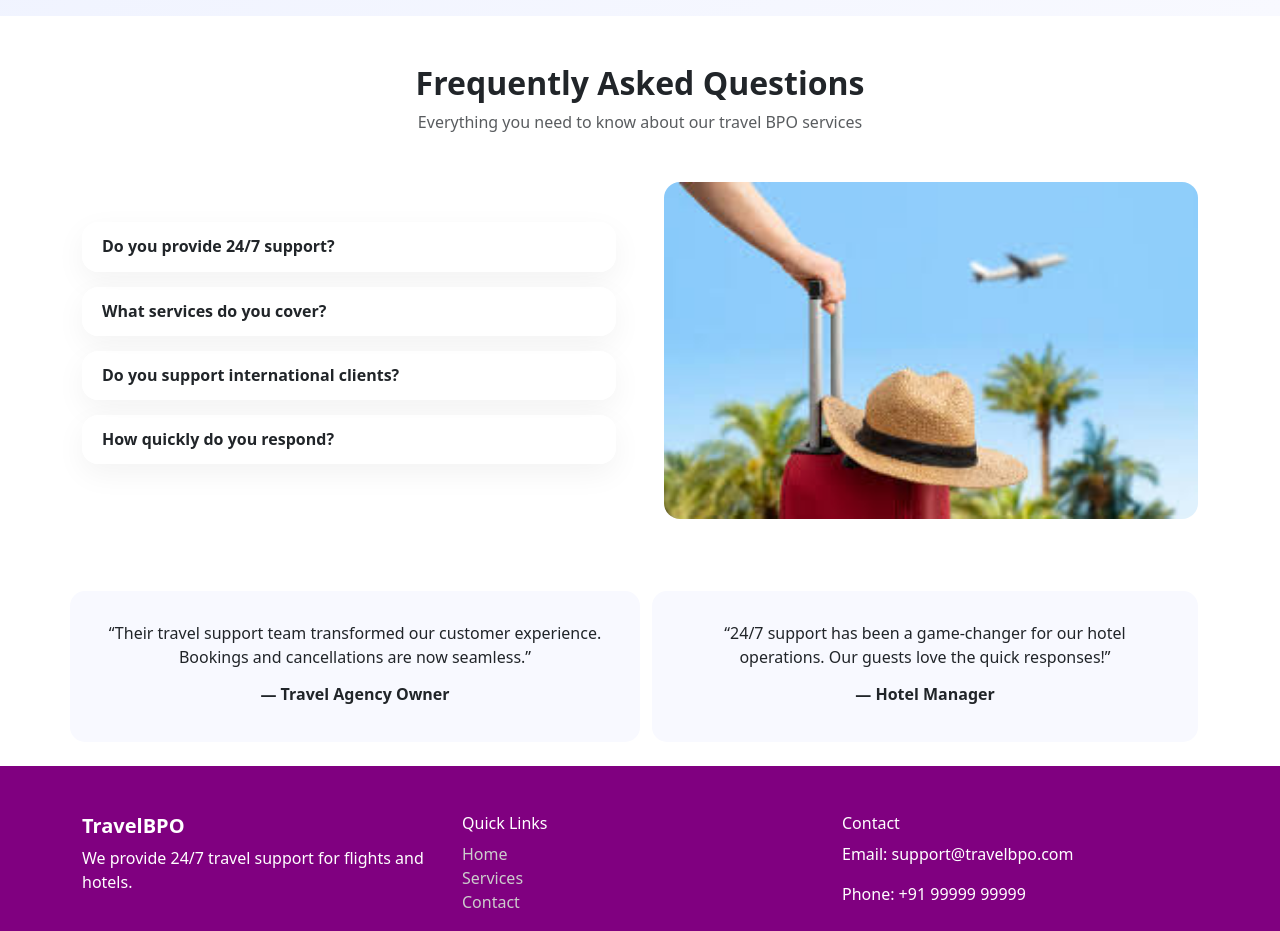
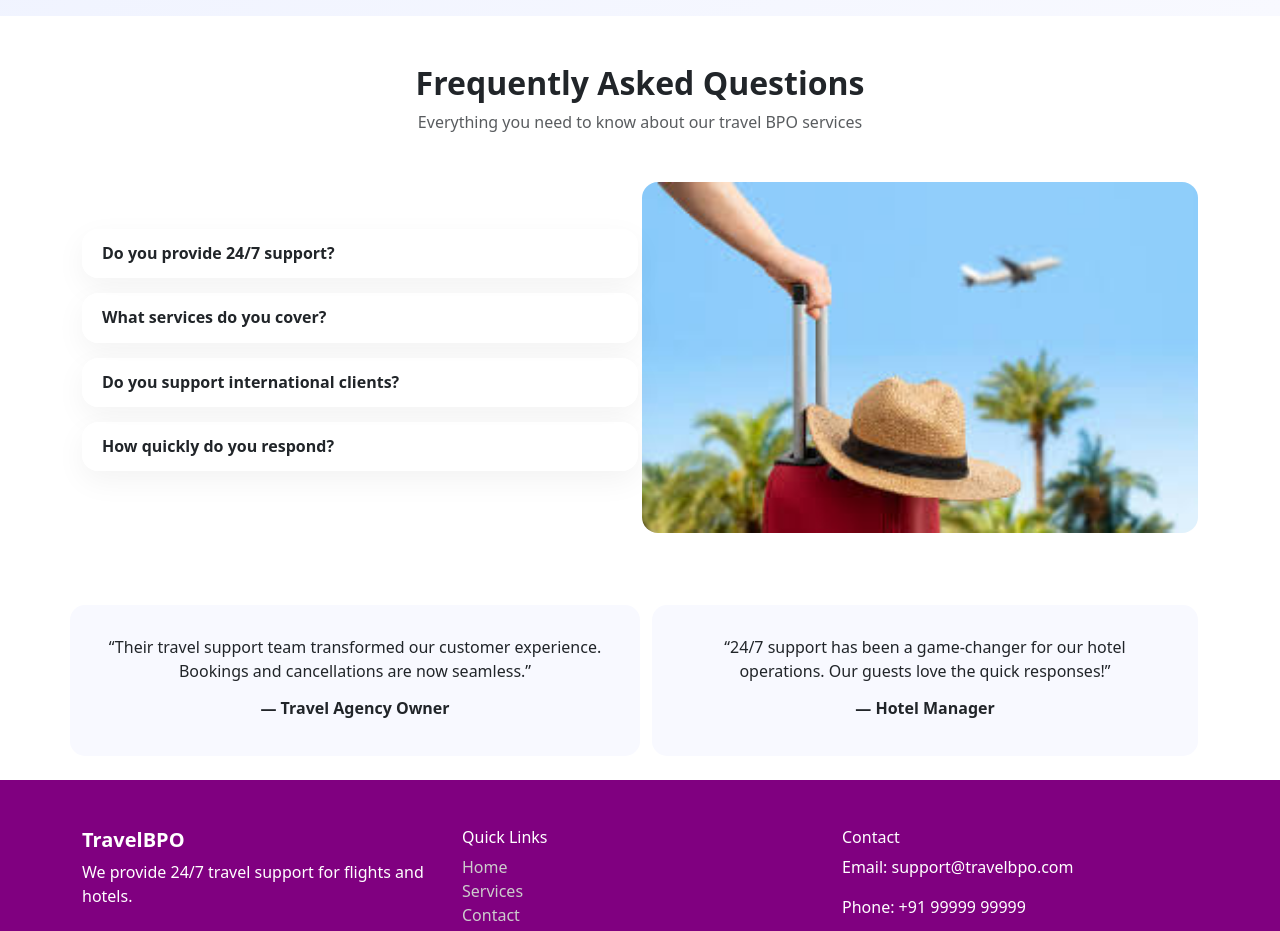
Before and after one commit to Nexaitx/travel, an Angular app: page /home in a window 1280 px wide. Shown: the part 5100-6031 px from the top of the page. Built offline with nearby package versions, Linux system fonts and the light colour scheme.

Commit message:
updated ui

```diff
--- a/src/app/home/home.html
+++ b/src/app/home/home.html
@@ -579,7 +579,7 @@
         </div>
 
         <!-- FAQ ITEMS -->
-        <div class="row align-items-center g-5">
+        <div class="row align-items-center g-1">
             <div class="faq-list col-md-6">
 
                 <div class="faq-item" *ngFor="let faq of faqs; let i = index">
@@ -613,7 +613,7 @@
 <section class="testimonial-section text-center my-4">
     <div class="container">
         <div class="row">
-            <div class="testimonial-card col-md-6 offset-md-3">
+            <div class="testimonial-card col-md-6">
                 <p>
                     “Their travel support team transformed our customer experience.
                     Bookings and cancellations are now seamless.”
```
